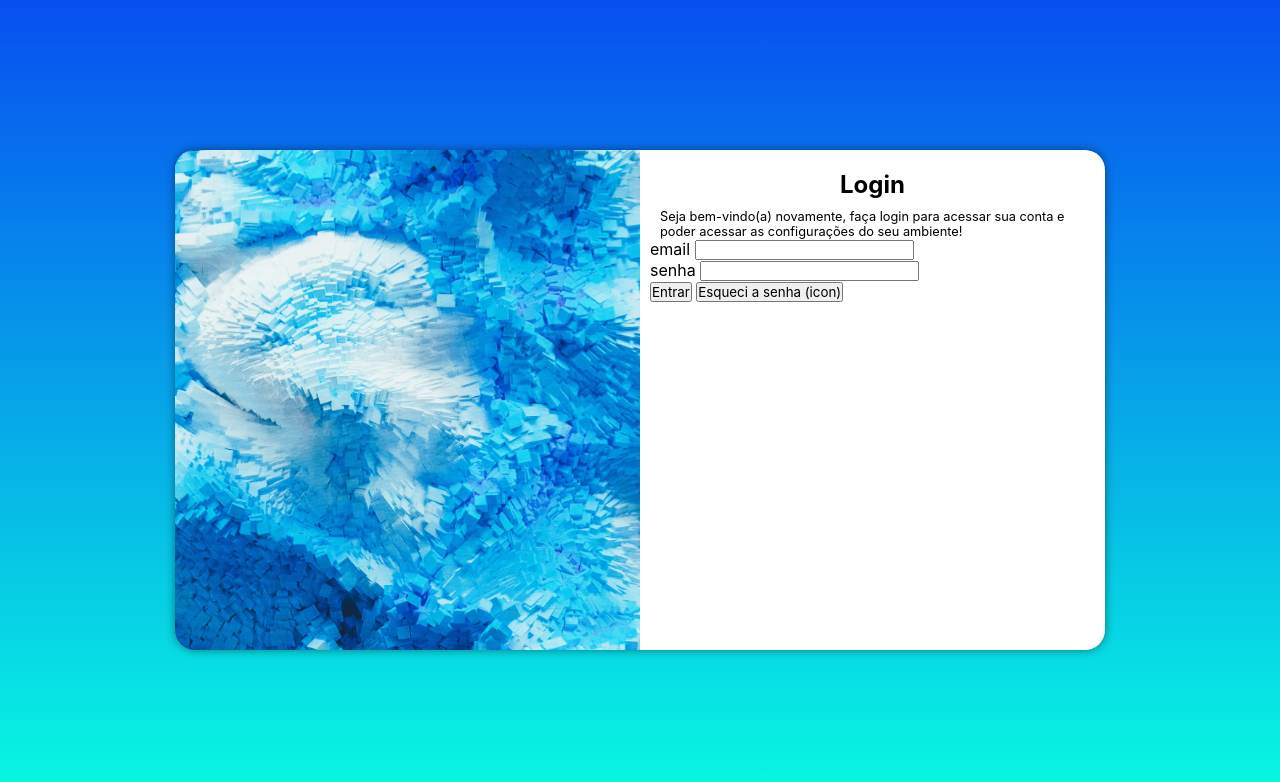
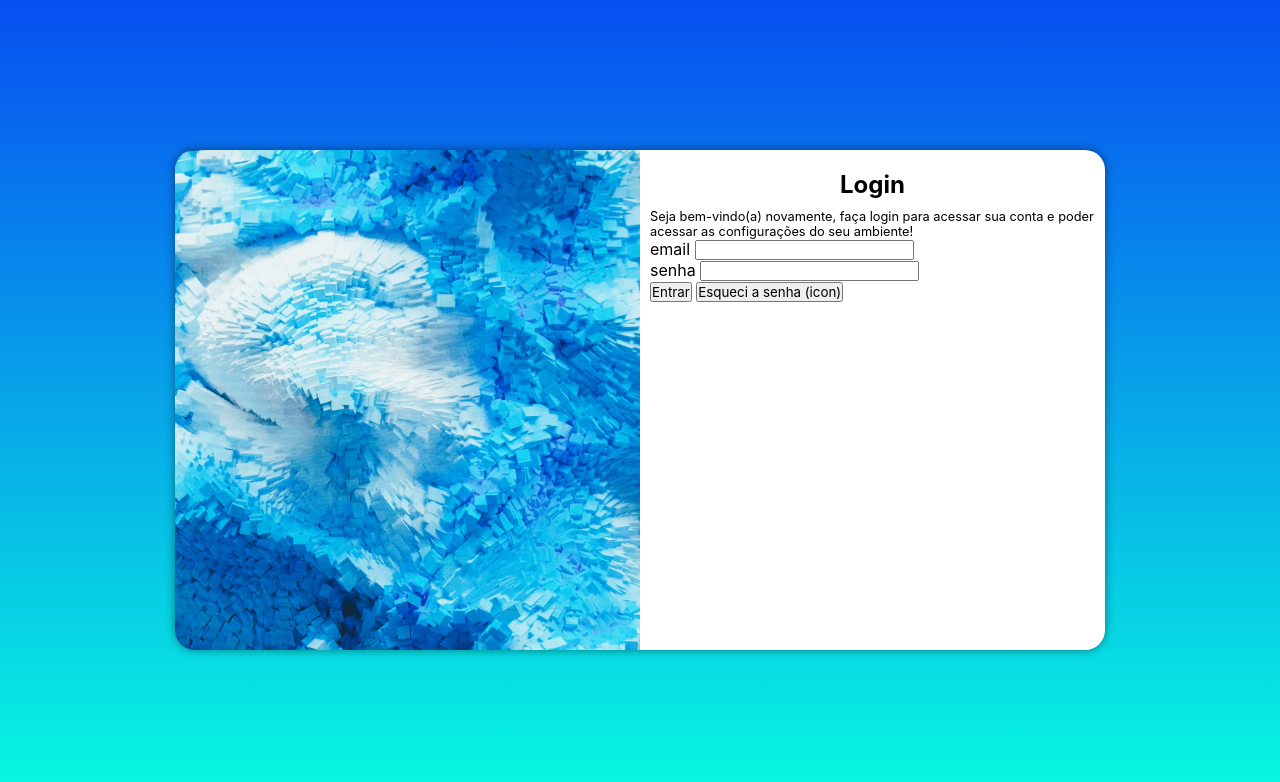
Before and after one commit to adryan1-dev/projeto-login, a plain HTML site: page index.html in a window 1280 px wide. Drawn offline with Linux system fonts and the light colour scheme.

Commit message:
Update style.css

```diff
--- a/estilos/style.css
+++ b/estilos/style.css
@@ -26,13 +26,13 @@
 }
 
 body, html{
-    background-color: var(--cor2);
+    background-color: var(--cor1);
     height: 100vh;
     width: 100vw;
 }
 
 #imagem{
-    background: var(--cor2) url(../imagens/img-login.jpg) no-repeat;
+    background: var(--cor1) url(../imagens/img-login.jpg) no-repeat;
     background-size: cover;
     height: 200px;
 
@@ -51,9 +51,13 @@ body, html{
     overflow: hidden;
     transform: translate(-50%, -50%);
     box-shadow: 0px 0px 10px rgba(0, 0, 0, 0.450);
+
+    transition: width .3s, height .3s;
+    transition-timing-function: ease;
 }
 
 #formulario{
+    display: block;
     padding: 10px;
 }
 
@@ -64,5 +68,4 @@ section h1{
 
 section p{
     font-size: 0.8em;
-    padding: 0px 10px 0px 10px;
 }
```
